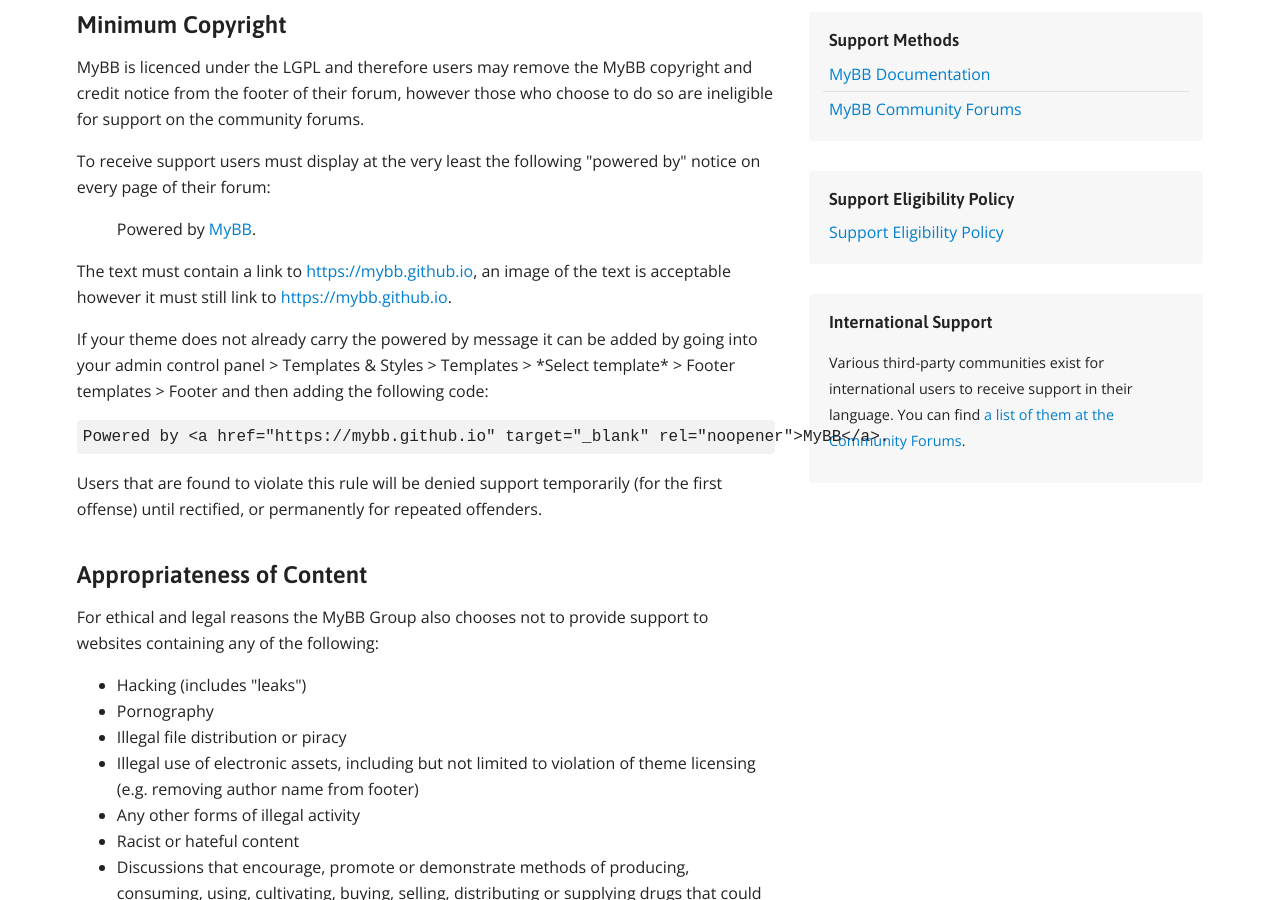
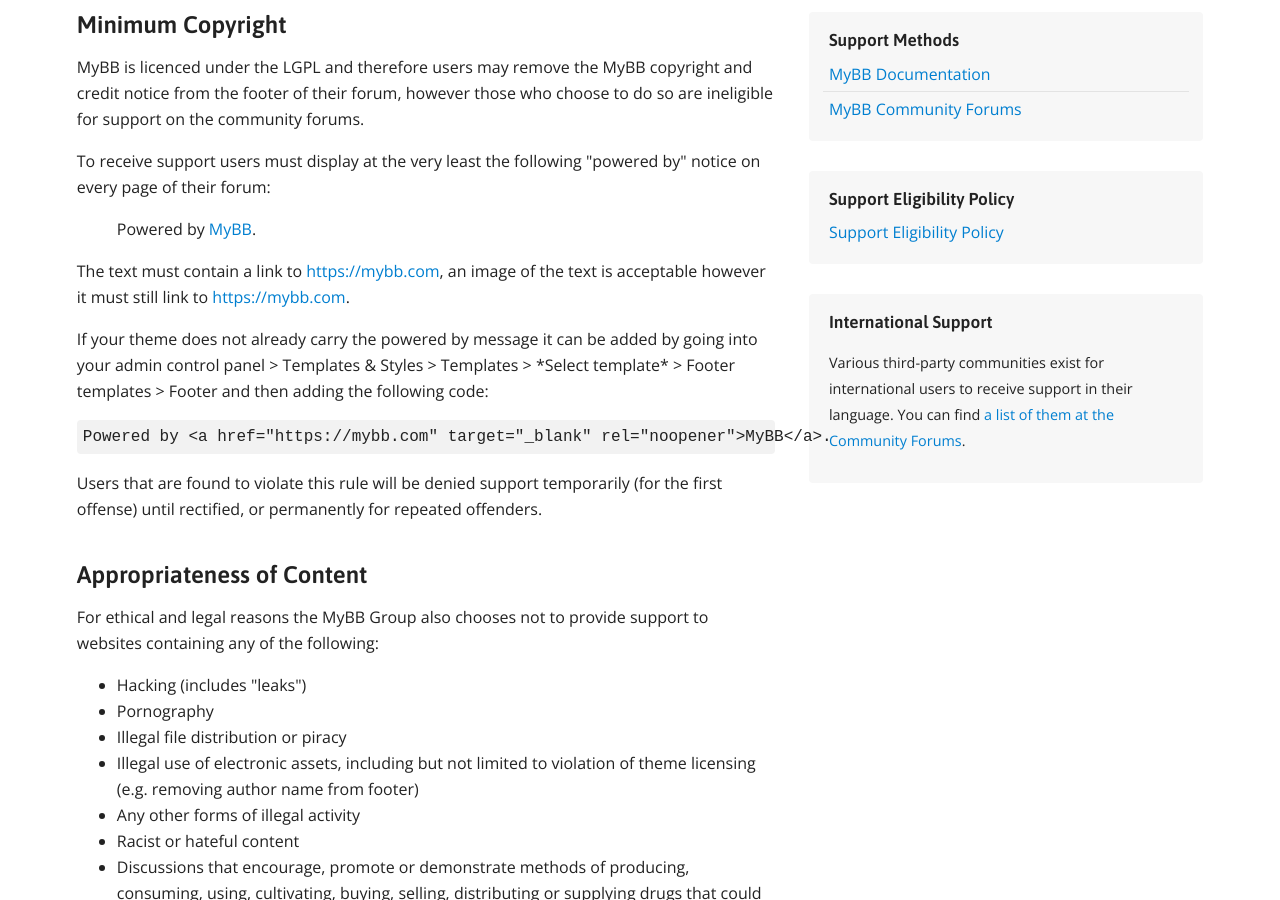
Before and after one commit to mybb/wip.mybb.com, a Jekyll site: the page built from support/eligibility-policy.html, in a window 1280 px wide and 900 px high, scrolled down 322 px. Built offline with Jekyll 4.4.1, drawn with Linux system fonts in a browser that asks for light colours.

```diff
--- a/_layouts/version.html
+++ b/_layouts/version.html
@@ -101,7 +101,7 @@
                 {% endfor %}
             </div>
             <p class="download-packages__verifying-note">
-                <a href="{{ site.url }}/download/verifying/" class="download-packages__verifying-note__link">{% include icon.html icon='checklist' %} <span>How to verify packages</span></a>
+                <a href="{{ site.baseurl }}/download/verifying/" class="download-packages__verifying-note__link">{% include icon.html icon='checklist' %} <span>How to verify packages</span></a>
             </p>
         {% endif %}
     </div>
--- a/download/keys/index.html
+++ b/download/keys/index.html
@@ -11,7 +11,7 @@
 ---
 
 <section class="block">
-	<p><a href="{{ site.url }}/download/keys/protocol">Open the Release Signing Protocol &rarr;</a></p>
+	<p><a href="{{ site.baseurl }}/download/keys/protocol">Open the Release Signing Protocol &rarr;</a></p>
 </section>
 
 <section class="block">
@@ -37,7 +37,7 @@
 					<tr>
 				  		<td>{{ key.username }}</td>
 				  		<td>{{ key.branches | join: '; ' }}</td>
-				  		<td><a href="{{ site.url }}/download/keys/{{ key.fingerprint | replace: ' ', '' }}"><span class="hextet">{{ key.fingerprint | replace: ' ', '</span><span class="hextet">' }}</span></a></td>
+				  		<td><a href="{{ site.baseurl }}/download/keys/{{ key.fingerprint | replace: ' ', '' }}"><span class="hextet">{{ key.fingerprint | replace: ' ', '</span><span class="hextet">' }}</span></a></td>
 						<td><a href="{{ key.add_announcement }}">{{ key.add_date | date_to_string }}</a></td>
 			  		</tr>
 				{% endfor %}
@@ -70,7 +70,7 @@
 					<tr>
 				  		<td>{{ key.username }}</td>
 				  		<td>{{ key.branches | join: '; ' }}</td>
-				  		<td><a href="{{ site.url }}/download/keys/{{ key.fingerprint | replace: ' ', '' }}"><span class="hextet">{{ key.fingerprint | replace: ' ', '</span><span class="hextet">' }}</span></a></td>
+				  		<td><a href="{{ site.baseurl }}/download/keys/{{ key.fingerprint | replace: ' ', '' }}"><span class="hextet">{{ key.fingerprint | replace: ' ', '</span><span class="hextet">' }}</span></a></td>
 						<td><a href="{{ key.add_announcement }}">{{ key.add_date | date_to_string }}</a></td>
 						<td><a href="{{ key.remove_announcement }}">{{ key.remove_date | date_to_string }}</a></td>
 			  		</tr>
--- a/support/eligibility-policy.html
+++ b/support/eligibility-policy.html
@@ -43,15 +43,15 @@
 			To receive support users must display at the very least the following "powered by" notice on every page of their forum:
 		</p>
 		<blockquote>
-			Powered by <a rel="nofollow" class="external text" href="{{ site.url }}">MyBB</a>.
+			Powered by <a rel="nofollow" class="external text" href="https://mybb.com">MyBB</a>.
 		</blockquote>
 		<p>
-			The text must contain a link to <a rel="nofollow" href="{{ site.url }}">{{ site.url }}</a>, an image of the text is acceptable however it must still link to <a rel="nofollow" href="{{ site.url }}">{{ site.url }}</a>.
+			The text must contain a link to <a rel="nofollow" href="https://mybb.com">https://mybb.com</a>, an image of the text is acceptable however it must still link to <a rel="nofollow" href="https://mybb.com">https://mybb.com</a>.
 		</p>
 		<p>
 			If your theme does not already carry the powered by message it can be added by going into your admin control panel &gt; Templates &amp; Styles &gt; Templates &gt; *Select template* &gt; Footer templates &gt; Footer and then adding the following code:
 		</p>
-			<pre>Powered by &lt;a href=&quot;{{ site.url }}&quot; target=&quot;_blank&quot; rel=&quot;noopener&quot;&gt;MyBB&lt;/a&gt;.</pre>
+			<pre>Powered by &lt;a href=&quot;https://mybb.com&quot; target=&quot;_blank&quot; rel=&quot;noopener&quot;&gt;MyBB&lt;/a&gt;.</pre>
 		<p>
 			Users that are found to violate this rule will be denied support temporarily (for the first offense) until rectified, or permanently for repeated offenders.
 		</p>
```
Also changed, not shown: download/verifying.html (+5 -3 lines).
